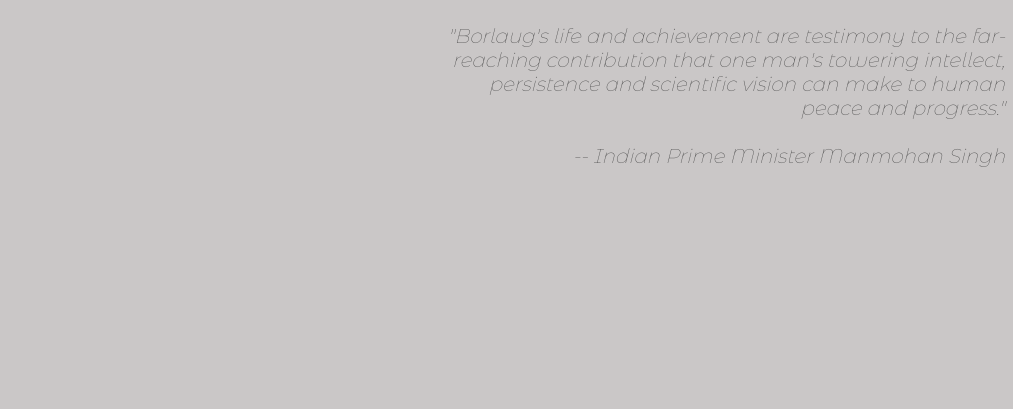
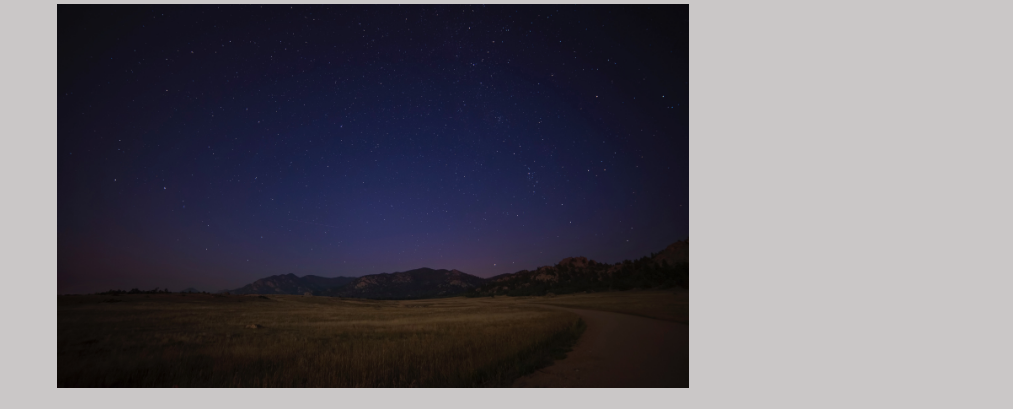
Before and after one commit to BarLen738/tribute-page, a plain HTML site: page index.html in a window 1280 px wide. Shown: the part 2911-3320 px from the top of the page, without its empty margins (267-1280 px from the left). Before the commit the page ends 3143 px from the top, so only its background shows below. Drawn offline with Linux system fonts and the light colour scheme.

Commit message:
Añadimos imagen nueva

```diff
--- a/index.html
+++ b/index.html
@@ -78,6 +78,9 @@
         <div>
             <img src="picography-warm-sunset-over-trees.jpg" alt="Orange sunset" width="50%" height="auto">
         </div>
+        <div>
+            <img src="horizon-sky-field-night-star-hill-109887-pxhere.com.jpg" alt="Noche en el campo" width="50%" height="auto">
+        </div>
         <p id="cite">
             <em>"Borlaug's life and achievement are testimony to the far-reaching contribution that one man's towering
                 intellect, persistence and scientific vision can make to human peace and progress."</em>
```
Also changed, not shown: horizon-sky-field-night-star-hill-109887-pxhere.com.jpg (added).
